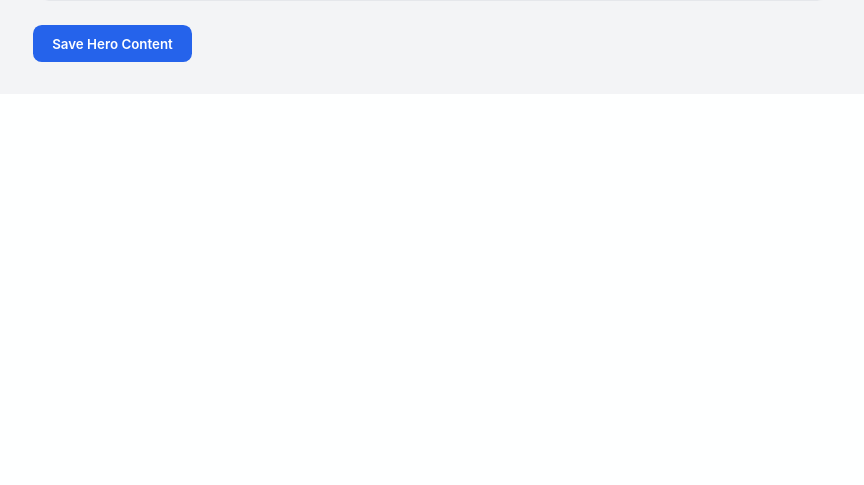
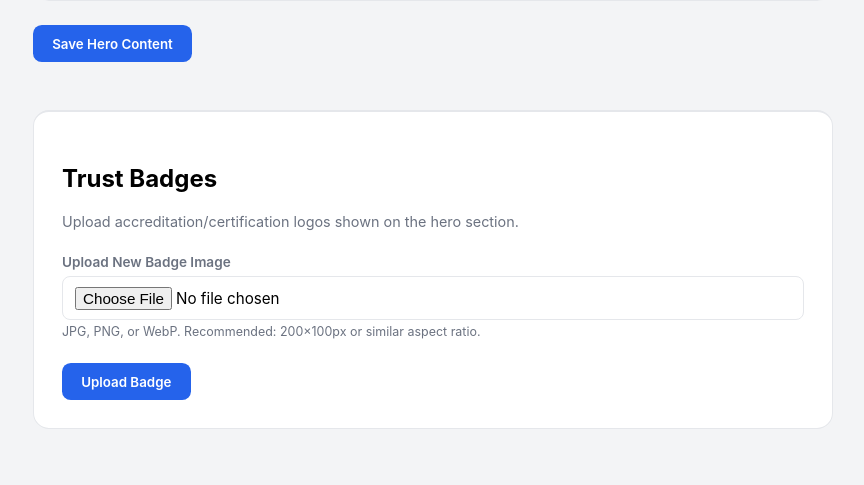
Before and after one commit to sasusavage/Cleaning, a Flask app: template templates/admin/hero_content.html in a window 1280 px wide. Shown: the part 2600-3085 px from the top of the page, without its empty margins (207-1071 px from the left). Before the commit the page ends 2662 px from the top, so only its background shows below. Run offline with Flask 3, Linux system fonts and the light colour scheme; the template is opened without the code that fills it, so the values that code supplies are empty; some libraries are stand-ins or nearby versions.

Commit message:
Restore: Add Trust Badges management section back to hero admin page
Restored badge upload/deletion UI that was removed during Slidin GH reconstruction.
Now users can:
- Upload new accreditation/certification logos for the trust badges marquee
- View current badges in a grid with preview
- Delete badges individually with confirmation

Co-Authored-By: Claude <noreply@anthropic.com>

```diff
--- a/templates/admin/hero_content.html
+++ b/templates/admin/hero_content.html
@@ -213,6 +213,39 @@
             <button type="submit" class="btn btn-primary">Save Hero Content</button>
         </div>
     </form>
+
+    <!-- Trust Badges Management -->
+    <div class="card" style="margin-top: 3rem; border-top: 2px solid #e5e7eb; padding-top: 2rem;">
+        <h2>Trust Badges</h2>
+        <p style="font-size: 0.9rem; color: #6b7280; margin-bottom: 1.5rem;">Upload accreditation/certification logos shown on the hero section.</p>
+
+        {% if hero_badges %}
+        <div style="display: grid; grid-template-columns: repeat(auto-fill, minmax(120px, 1fr)); gap: 1rem; margin-bottom: 2rem;">
+            {% for badge in hero_badges %}
+            <div style="border: 1px solid #e5e7eb; border-radius: 0.5rem; padding: 0.75rem; display: flex; flex-direction: column; align-items: center; gap: 0.6rem; background: #f9fafb;">
+                <img src="{{ badge.image_path | media_url }}" alt="Badge {{ loop.index }}" style="max-width: 100%; max-height: 80px; object-fit: contain;">
+                <form method="post" style="width: 100%;">
+                    <input type="hidden" name="form_id" value="badge_delete">
+                    <input type="hidden" name="badge_id" value="{{ badge.id }}">
+                    <button type="submit" class="btn" style="width: 100%; padding: 0.4rem; font-size: 0.8rem; background: #ef4444; color: #fff; border-radius: 0.4rem;" onclick="return confirm('Remove this badge?');">Remove</button>
+                </form>
+            </div>
+            {% endfor %}
+        </div>
+        {% endif %}
+
+        <form method="post" enctype="multipart/form-data">
+            <input type="hidden" name="form_id" value="badge_upload">
+            <div class="form-group">
+                <label for="badge_image">Upload New Badge Image</label>
+                <input type="file" id="badge_image" name="image" accept="image/*" required>
+                <div class="hint">JPG, PNG, or WebP. Recommended: 200×100px or similar aspect ratio.</div>
+            </div>
+            <div class="form-actions">
+                <button type="submit" class="btn btn-primary">Upload Badge</button>
+            </div>
+        </form>
+    </div>
 </div>
 </body>
 </html>
```
